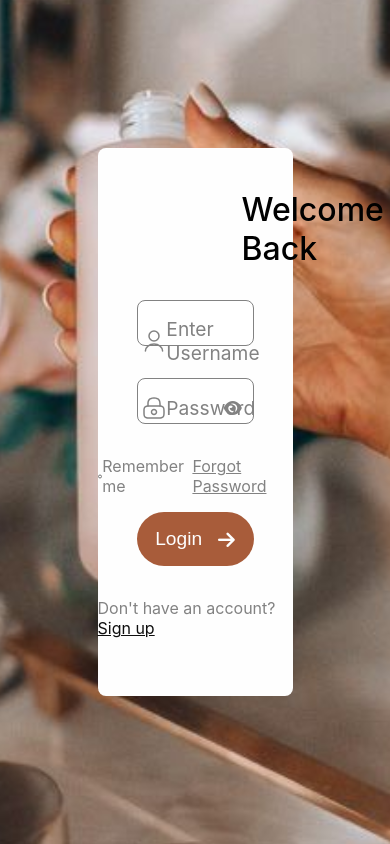
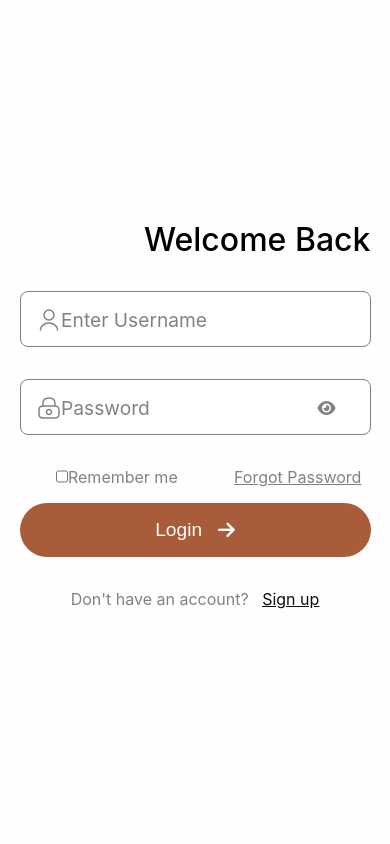
Before and after one commit to Franklivania/nav-ro, a React (Create React App) app: page /login in a window 390 px wide. Built offline with nearby package versions, Linux system fonts and the light colour scheme; a web font is replaced by a local one.

Commit message:
added responsivness to the login

```diff
--- a/src/Pages/Login/Login.scss
+++ b/src/Pages/Login/Login.scss
@@ -22,9 +22,9 @@
     font-family: $font;
 
     h1{
-        align-self: flex-start;
-        padding: 1rem 0 1rem 9rem;
-        font-weight: 500;
+      align-self: flex-start;
+      padding: 1rem 0 1rem 9rem;
+      font-weight: 500;
     }
 
     label.floating-label {
@@ -138,3 +138,35 @@
     }
   }
 }
+
+@media screen and (max-width: 768px) {
+  .login{
+    width: calc($width * 1);
+    height: $height;
+    background: none;
+
+    form{
+      height: $height;
+      width: $width;
+      display: flex;
+      flex-direction: column;
+
+      h1{
+        width: $width;
+      }
+
+      label.floating-label{
+        width: calc($width * 0.9);
+
+        input{
+          width: $width;
+          padding: 1rem;
+        }
+      }
+
+      button{
+        width: calc($width * 0.9);
+      }
+    }
+  }
+}
```
Also changed, not shown: src/Pages/SignUp/SignUp.scss (line endings or trailing spaces).
